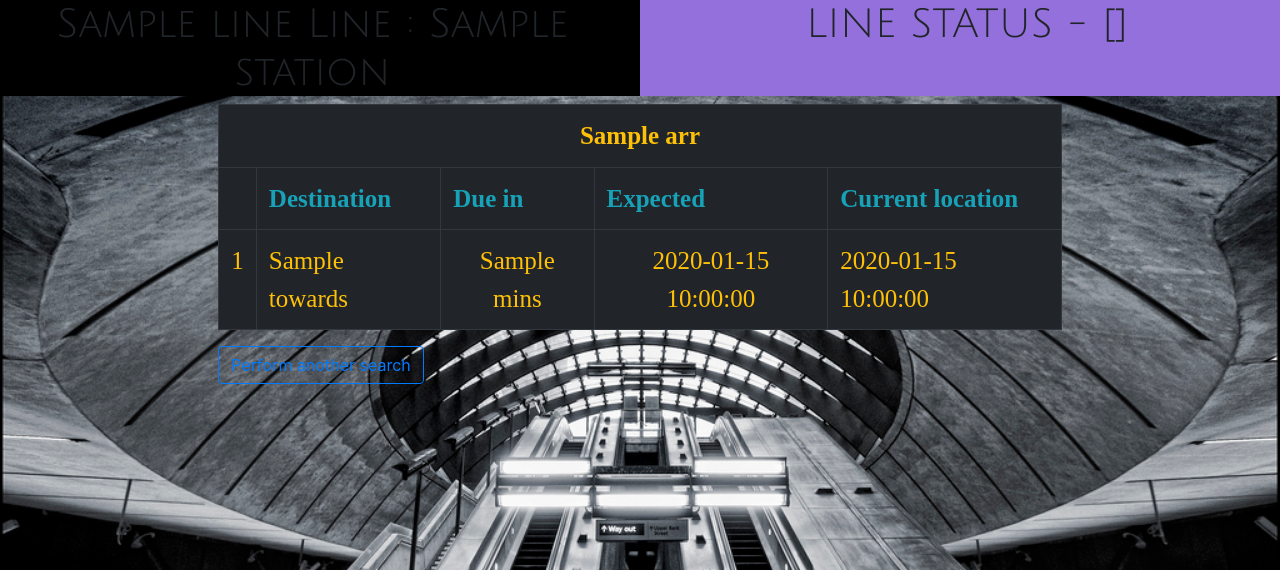
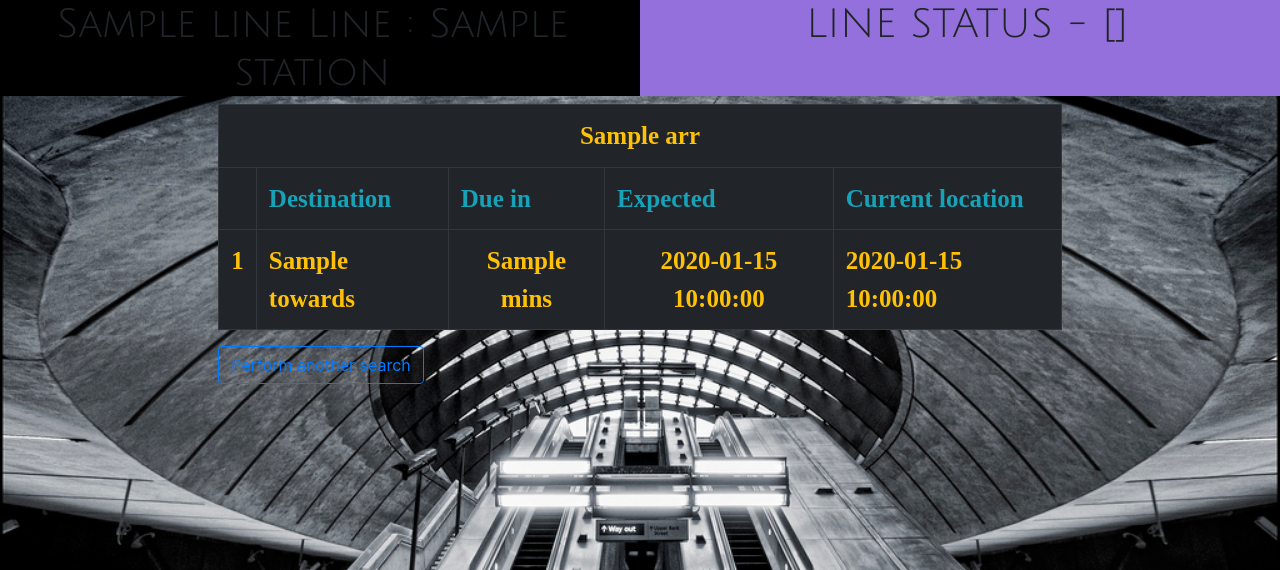
Before and after one commit to sukh-nijjar/Tube-Arrivals, a Flask app: template templates/arrivals.html in a window 1280 px wide. Shown: the top 570 px of that part. Run offline with Flask 2, Linux system fonts and the light colour scheme; the template is opened without the code that fills it: most values are stand-ins (such as "Sample title", 1, 10 or a date in 2020); the page is wider than the window, and the part outside it is not shown; some libraries are stand-ins or nearby versions; some web fonts are replaced.

Commit message:
make arrivals board font weight bold

```diff
--- a/templates/arrivals.html
+++ b/templates/arrivals.html
@@ -55,7 +55,7 @@
         $(".station_line").css("color", "#ffffff");
       }
 
-      setInterval(arrival_updates, 60000);
+      // setInterval(arrival_updates, 60000);
     });
   </script>
 {% endblock %}
@@ -81,7 +81,7 @@
       <div class="col-sm-2"></div>
     </div>
   {% else %}
-    <div class="row text-center">
+    <div class="row text-center font-weight-bold">
       <h1 class="station_line col-sm-6">{{headers["line"]}} Line : {{headers["station"]}}</h1>
       <h1 class="status col-sm-6">LINE STATUS - {{line_status["line_status"]}}</h1>
     </div>
@@ -89,11 +89,11 @@
       <div class="display_boards row">
         <div class="col-sm-2"></div>
         <div class="table-responsive col-sm-8">
-          <table class="table table-bordered table-dark text-warning" id="arrivals_list">
+          <table class="table table-bordered table-dark text-warning font-weight-bold" id="arrivals_list">
             <tr class="text-center">
                 <th colspan="6">{{arr}}</th>
             </tr>
-            <tr class="font-weight-bold text-info">
+            <tr class="text-info">
               <td></td>
               <td>Destination</td>
               <td>Due in</td>
```
